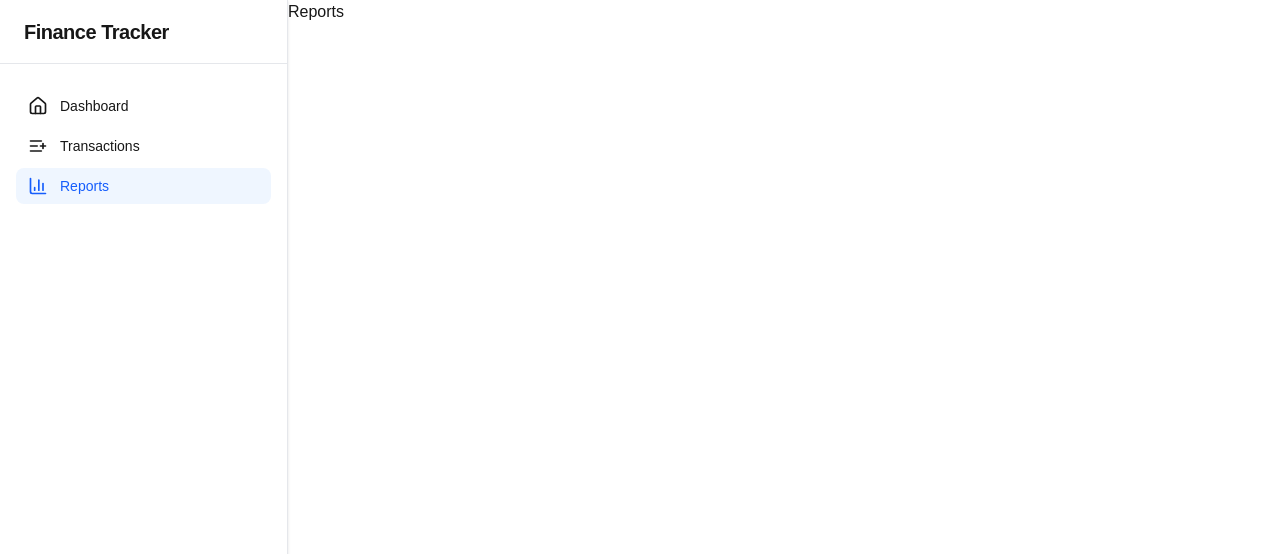
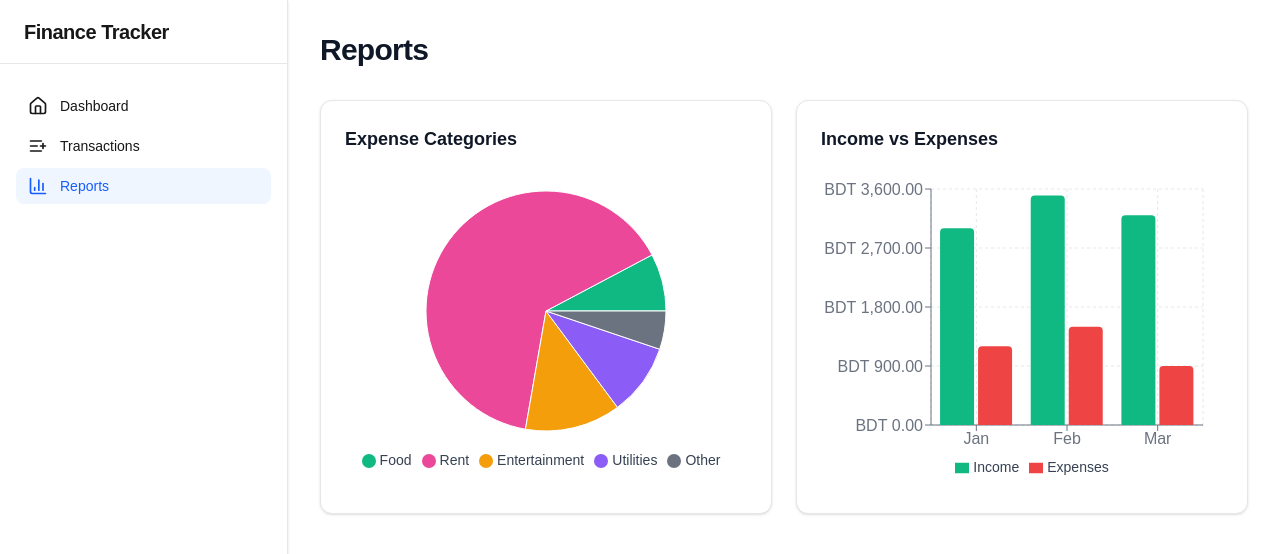
Before and after one commit to nuruzzamn/finance_tracker, a Next.js app: page /reports in a window 1280 px wide. Shown: the top 554 px of the page. Built offline with nearby package versions, Linux system fonts and the light colour scheme.

Commit message:
feat : reports page create

```diff
--- a/app/(main)/_components/Reports.tsx
+++ /dev/null
@@ -1,9 +0,0 @@
-import React from 'react'
-
-const Reports = () => {
-  return (
-    <div>Reports</div>
-  )
-}
-
-export default Reports
--- a/app/(main)/_components/Transactions.tsx
+++ /dev/null
@@ -1,9 +0,0 @@
-import React from 'react'
-
-const Transactions = () => {
-  return (
-    <div>Transactions</div>
-  )
-}
-
-export default Transactions
--- /dev/null
+++ b/app/(main)/reports/_components/Reports.tsx
@@ -0,0 +1,30 @@
+import React from "react";
+import { CategoryChart } from "../../_components/CategoryChart";
+import { IncomeExpenseChart } from "../../_components/IncomeExpenseChart";
+
+const Reports = () => {
+  return (
+    <div className="min-h-screen py-8 px-4 md:px-6 lg:px-8">
+      <div className="max-w-7xl mx-auto space-y-8">
+        <div className="flex flex-col md:flex-row md:items-center md:justify-between gap-4">
+          <div>
+            <h1 className="text-3xl font-bold tracking-tight text-gray-900 dark:text-gray-100">
+              Reports
+            </h1>
+          </div>
+        </div>
+
+        <div className="grid grid-cols-1 lg:grid-cols-2 gap-6">
+          <div className="bg-white dark:bg-gray-800 rounded-xl shadow-sm p-6 border border-gray-200 dark:border-gray-700">
+            <CategoryChart />
+          </div>
+          <div className="bg-white dark:bg-gray-800 rounded-xl shadow-sm p-6 border border-gray-200 dark:border-gray-700">
+            <IncomeExpenseChart />
+          </div>
+        </div>
+      </div>
+    </div>
+  );
+};
+
+export default Reports;
--- a/app/(main)/reports/page.tsx
+++ b/app/(main)/reports/page.tsx
@@ -1,5 +1,5 @@
 import React from "react";
-import Reports from "../_components/Reports";
+import Reports from "./_components/Reports";
 
 const page = () => {
   return (
```
